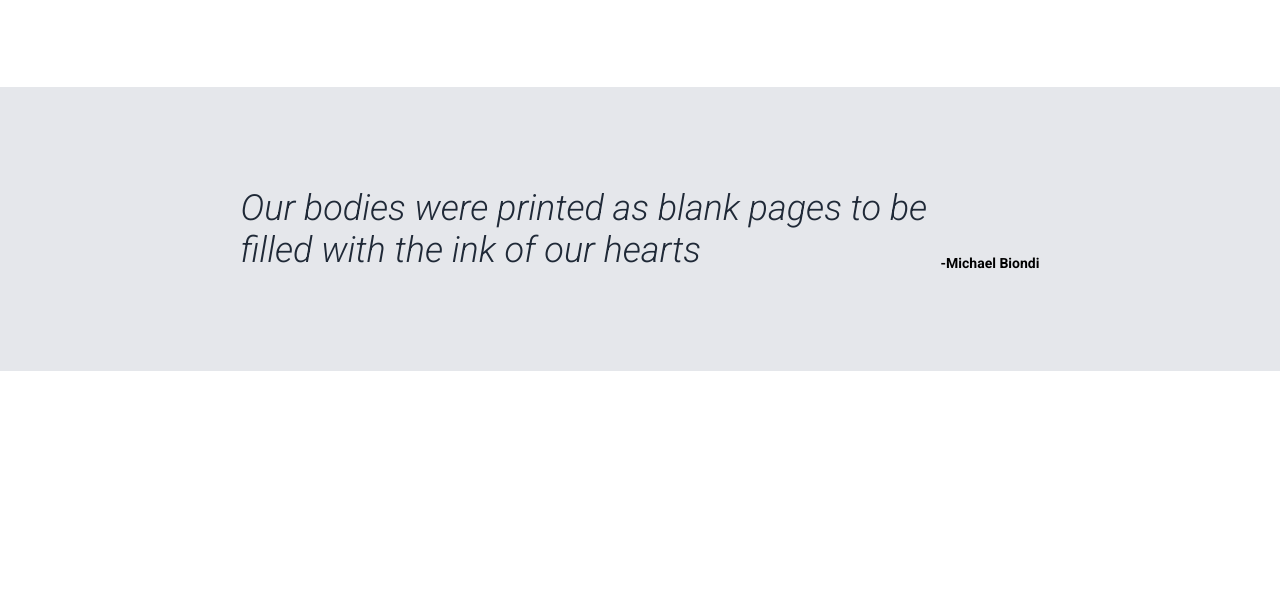
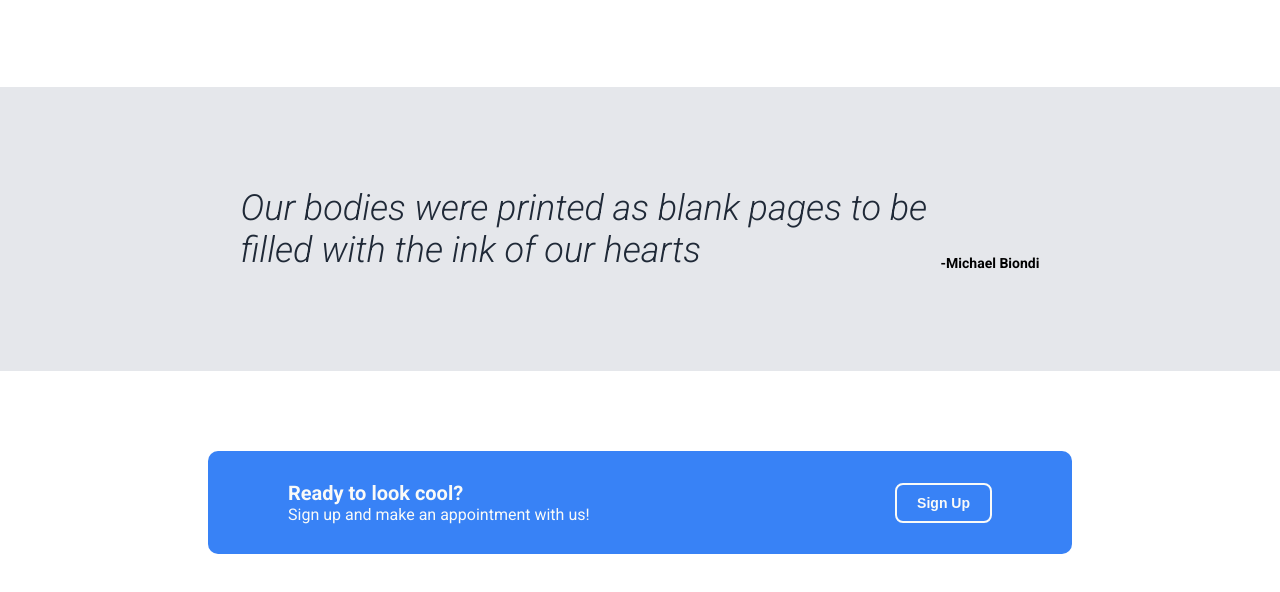
Before and after one commit to 2t3ff1/Landing-Page, a plain HTML site: page index.html in a window 1280 px wide. Shown: the part 1032-1624 px from the top of the page. Before the commit the page ends 1411 px from the top, so only its background shows below. Drawn offline with Linux system fonts and the light colour scheme.

Commit message:
add style to content 4

```diff
--- a/index.html
+++ b/index.html
@@ -60,13 +60,15 @@
     <div class="quoted">-Michael Biondi</div>
   </div>
 
-<!--content4
+<!--content4-->
   <div class="content4">
-    <h3>Ready to look cool?</h3>
-    <div class="text">Sign up and make an appointment with us!</div>
-    <button>Sign Up</button>
+    <div class="context">
+    <div class="text2">Ready to look cool?</div>
+    <div class="text3">Sign up and make an appointment with us!</div>
+    </div>
+    <button class="button2">Sign Up</button>
   </div>
--->
+
 <!--footer
   <div class="footer">
     <div class="text">Webpage by Steffi</div>
--- a/style.css
+++ b/style.css
@@ -76,6 +76,7 @@ h1 {
     font-size: 14px;
     border-radius: 8px;
     transition-duration: 0.4s;
+    font-weight: 600;
 }
 
 .button:hover {
@@ -146,3 +147,42 @@ h1 {
     display: flex;
     align-self: flex-end;
 }
+
+.content4 {
+    background-color: #3882F6;
+    margin-left: 200px;
+    margin-right: 200px;
+    margin-top: 80px;
+    margin-bottom: 80px;
+    padding: 30px 80px;
+    display: flex;
+    justify-content: space-between;
+    align-items: center;
+    border-radius: 10px;
+}
+
+.text2 {
+    font-size: 20px;
+    font-weight: 700;
+}
+
+.text2, .text3 {
+    color: #f9faf8;
+}
+
+.button2 {
+    background-color: #3882F6;
+    color: #f9faf8;
+    padding: 10px 20px;
+    border: 2px solid;
+    border-color: #f9faf8;
+    font-size: 14px;
+    border-radius: 8px;
+    transition-duration: 0.4s;
+    font-weight: 600;
+}
+
+.button2:hover {
+    background-color: #f9faf8;
+    color: #3882F6;
+}
```
